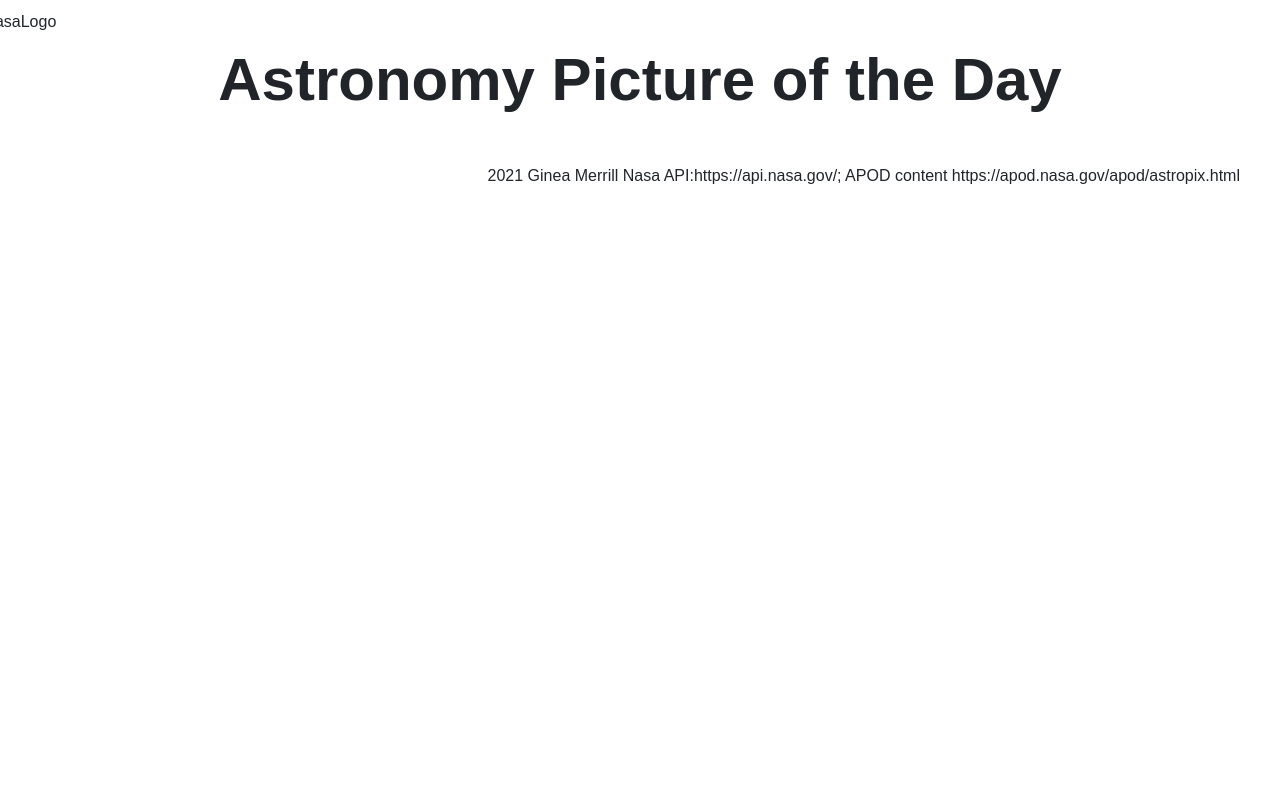
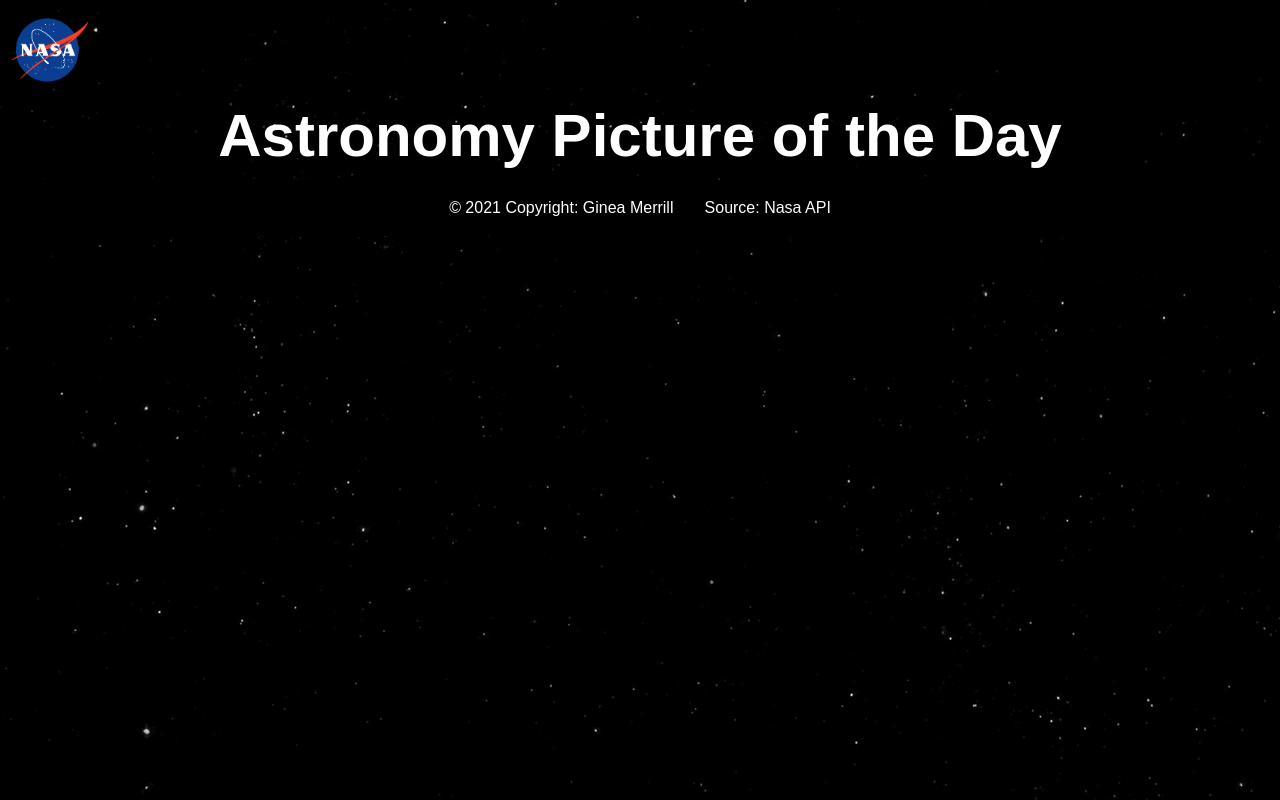
Before and after one commit to gineakanoe/API2-NASA, a plain HTML site: page public/index.html in a window 1280 px wide. Drawn offline with nearby package versions, Linux system fonts and the light colour scheme; no server answers; a web font is replaced by a local one.

Commit message:
styled page and added cool background!

```diff
--- a/public/index.html
+++ b/public/index.html
@@ -16,8 +16,15 @@
 </head>
 <body>
 
+    <!--Background-->
+    <div class="stars"></div>
+    <div class="twinkling"></div>
+    <div class="clouds"></div>
 
-    <img id="nasaLogo" src="./assets/nasa-logo-web-rgb.png" alt="nasaLogo">
+
+    <a href="https://api.nasa.gov/" target="_blank" class="nasaLogo">
+        <img id="nasaLogo" src="./assets/nasa-logo-web-rgb.png" alt="nasaLogo">
+    </a>
 
     <div id="container1">
         <h1>Astronomy Picture of the Day</h1>
@@ -33,8 +40,14 @@
     -->
 
 
-    <footer>2021 Ginea Merrill
-         Nasa API:https://api.nasa.gov/; APOD content https://apod.nasa.gov/apod/astropix.html</footer>
+    <footer class="bg-dark text-center text-lg-start">
+        <!-- Copyright -->
+        <div class="text-center p-3" style="background-color: black; color: white;">
+            © 2021 Copyright: Ginea Merrill &nbsp; &nbsp; &nbsp; Source:
+            <a class="text-light" href="https://api.nasa.gov/">Nasa API</a>
+        </div>
+        <!-- Copyright -->
+    </footer>
 
     <!--↓ Link to Bootstrap ↓-->
     <script src="https://cdn.jsdelivr.net/npm/bootstrap@5.0.2/dist/js/bootstrap.bundle.min.js" integrity="sha384-MrcW6ZMFYlzcLA8Nl+NtUVF0sA7MsXsP1UyJoMp4YLEuNSfAP+JcXn/tWtIaxVXM" crossorigin="anonymous"></script>
--- a/public/main.css
+++ b/public/main.css
@@ -1,8 +1,34 @@
+/* Background Resource: https://www.youtube.com/watch?v=0t6Dmp70kTw&ab_channel=CarlaNotarobot */
 /* Details of document
     font-family: 'Gemunu Libre', sans-serif;
 */
 
 
+/* Background */
+
+@keyframes move-twinkle-back {
+    from {background-position: 0 0;}
+    to {background-position: -10000px 5000px;}
+}
+
+.stars, .twinkling {
+    display: block;
+    margin: 0;
+    position: absolute;
+    width: 100%;
+    height: 100%;
+}
+
+.stars {
+    z-index: -3;
+    background: black url(./assets/stars.png) repeat top center;
+}
+
+.twinkling {
+    z-index: -2;
+    animation: move-twinkle-back 200s linear infinite;
+    background: transparent url(./assets/twinkling.png) repeat top center;
+}
 
 /* Main Body */
 
@@ -34,17 +60,6 @@ body {
 }
 */
 
-
-
-footer {
-    display: flex;
-    margin: 40px;
-    justify-content: flex-end;
-}
-
-
-
-
 /* Text Structure */
 
 h1 {
@@ -53,6 +68,7 @@ h1 {
     font-size: 60px;
     font-weight: 700;
     text-align: center;
+    color: white;
 
 }
 
@@ -60,22 +76,14 @@ h3 {
     margin: 20px 0 10px 0;
     font-size: 26px;
     font-weight: 700;
+    color: white;
 }
 
 p {
     margin: 0 80px 8px 80px;
     font-size: 20px;
-
+    color: white;
 }
-
-/* Nav Bar */
-
-
-
-
-/* Buttons */
-
-
 
 
 
@@ -92,8 +100,13 @@ p {
 img{
     max-width: 80%;
     width: 750px;
-    border: 10px solid navy;
+    border: 10px solid rgb(5, 5, 58);
 
+}
+
+img:hover {
+    box-shadow: 2px 8px 45px rgba(219, 215, 215, 0.15);
+    transform: translate3D(0, -2px, 0);
 }
 
 #eonets {
@@ -107,6 +120,11 @@ img{
 /* Tertiary Layout Structures */
 
 
+/* in footer ↓ */
+.text-light {
+    text-decoration: none;
+}
+
 
 
 
```
Also changed, not shown: public/assets/nasa-logo-web-rgb.png (renamed from assets/nasa-logo-web-rgb.png), public/assets/stars.png (added), public/assets/twinkling.png (added).
